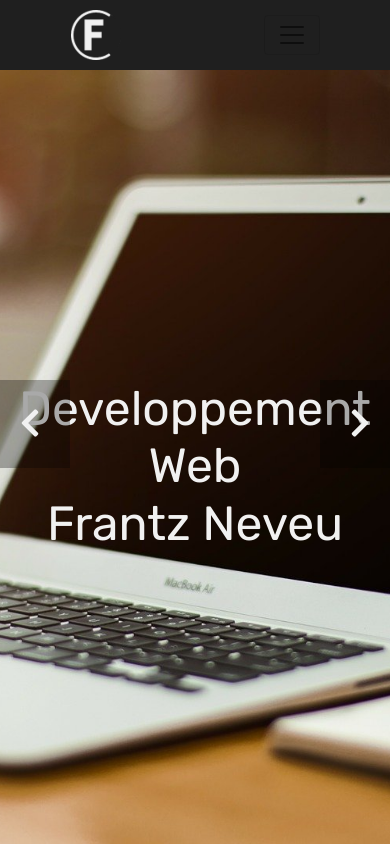
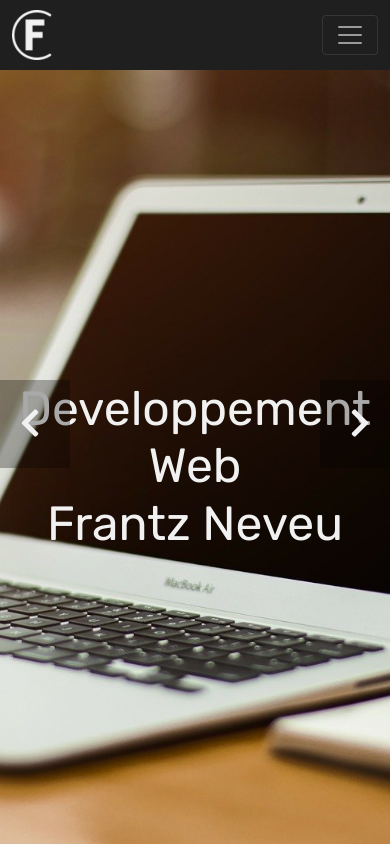
Before and after one commit to frantzdev/Portfolio-Frantz, a Vue app: page / in a window 390 px wide. Shown: the top 844 px of the page. Built offline with nearby package versions, Linux system fonts and the light colour scheme.

Commit message:
Correctif header

```diff
--- a/src/components/Header.vue
+++ b/src/components/Header.vue
@@ -1,6 +1,6 @@
 <template>
   <header>
-        <nav class="navbar navbar-expand-lg navbar-light">
+        <nav class="navbar navbar-expand-lg navbar-light navbar-dark">
             <div class="container-fluid">
                 <a class="navbar-brand" href="#">
                     <img :src="miniLogo" alt="Logo de Frantz" title="Logo miniature de Frantz">
@@ -70,4 +70,10 @@ export default {
             color: var(--second-text-color)!important;
     }
 
+    @media all and (max-width: 768px) {
+        .navbar {
+            width: 100%;
+        }
+    }
+
 </style>
```
